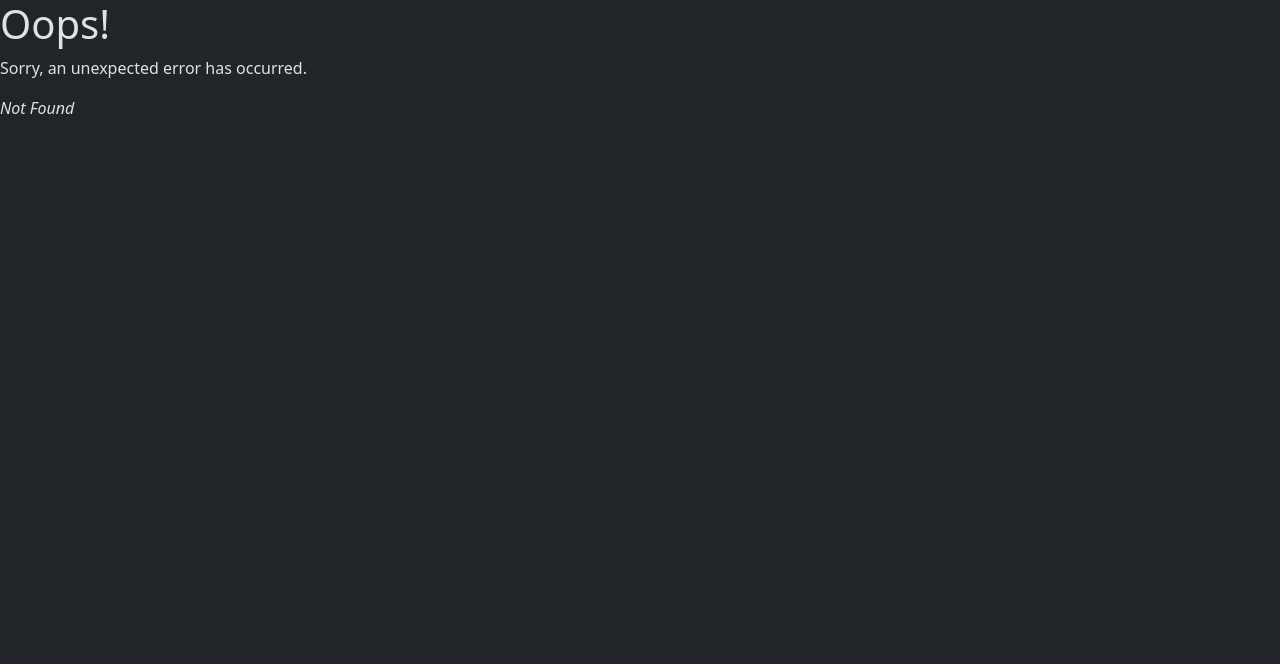
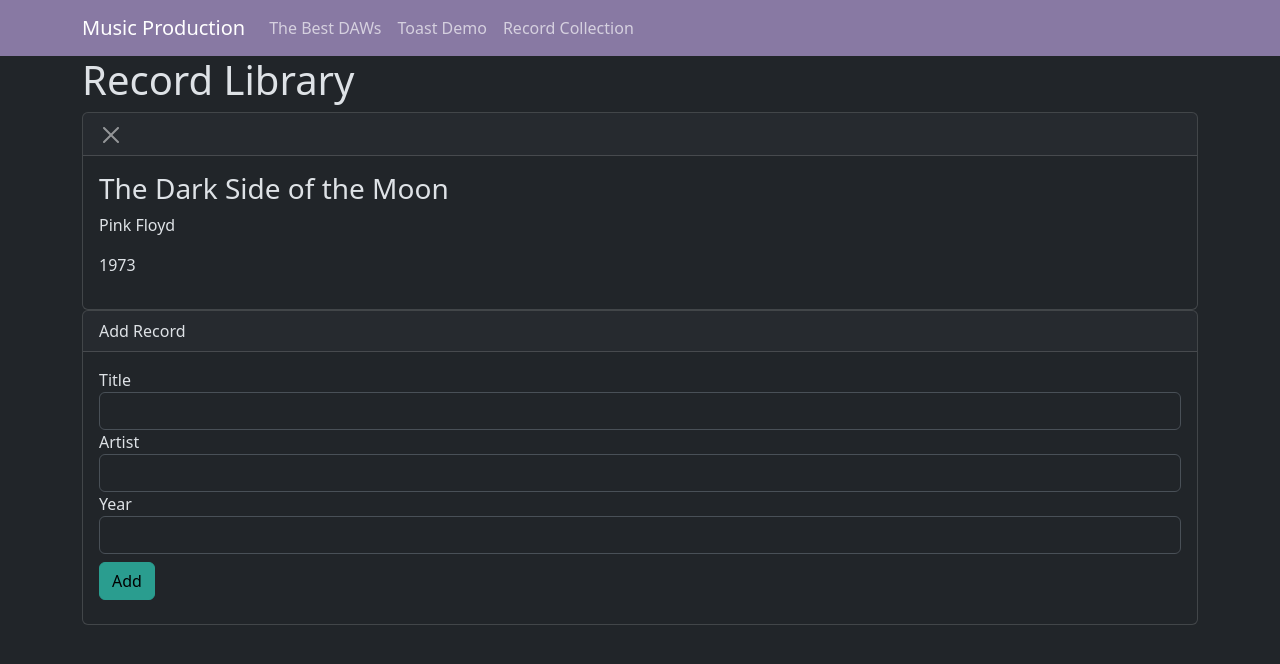
Before and after one commit to mickelson-classroom/hobby-manager-Cwighty, a React (Vite) app: page /records in a window 1280 px wide. Before the commit this address had no page. Shown: the top 664 px of the page. Built offline with nearby package versions, Linux system fonts and the light colour scheme.

Commit message:
start of records

```diff
--- a/src/App.tsx
+++ b/src/App.tsx
@@ -4,6 +4,7 @@
 import { DawContext, DawProvider } from "./context/dawContext";
 import { ToastProvider } from "./context/toastContext";
 import { ToastList } from "./components/ToastList/ToastList";
+import { RecordProvider } from "./context/recordContext";
 
 const App = () => {
   return (
@@ -13,7 +14,9 @@
         <div className="container">
           <ErrorBoundary>
             <DawProvider>
+              <RecordProvider>
               <Outlet />
+              </RecordProvider>
             </DawProvider>
           </ErrorBoundary>
         </div>
--- /dev/null
+++ b/src/context/recordContext.tsx
@@ -0,0 +1,68 @@
+import { createContext, useEffect, useState } from "react";
+import { MusicRecord, RecordContextType } from "../@types/musicRecord";
+
+const recordKey = 'storedRecords';
+
+const saveToLocalStorage = (records: MusicRecord[]) => {
+    const stringified = JSON.stringify(records);
+    localStorage.setItem(recordKey, stringified);
+}
+
+const readFromLocalStorage = (): MusicRecord[] => {
+    const stringified = localStorage.getItem(recordKey);
+    if (stringified === null) {
+        return [{
+            id: 1,
+            title: "The Dark Side of the Moon",
+            artist: "Pink Floyd",
+            year: 1973,
+        }];
+    }
+    return JSON.parse(stringified);
+}
+
+export const RecordContext = createContext<RecordContextType | null>(null);
+
+export const RecordProvider = ({ children }: { children: React.ReactNode }) => {
+    const [records, setRecords] = useState<MusicRecord[]>(readFromLocalStorage());
+
+    useEffect(() => {
+        const recordsFromStorage = readFromLocalStorage();
+        setRecords(recordsFromStorage);
+    }, []);
+
+    useEffect(() => {
+        const handler = setTimeout(() => {
+            saveToLocalStorage(records);
+        }, 1000);
+        return () => {
+            clearTimeout(handler);
+        }
+    }, [records]);
+
+    const addRecord = (newRecord: MusicRecord) => {
+        const id = Math.max(...records.map((record) => record.id)) + 1;
+        newRecord.id = id;
+
+        const newRecords = [...records, newRecord];
+        setRecords(newRecords);
+    };
+
+    const updateRecord = (updatedRecord: MusicRecord) => {
+        setRecords(
+            (oldRecords) =>
+                oldRecords.map((record) =>
+                    record.id === updatedRecord.id ? updatedRecord : record
+                ));
+    };
+
+    const deleteRecord = (id: number) => {
+        setRecords((oldRecords) => oldRecords.filter((record) => record.id !== id));
+    };
+
+    return (
+        <RecordContext.Provider value={{ records, addRecord, updateRecord, deleteRecord }}>
+            {children}
+        </RecordContext.Provider>
+    );
+}
--- a/src/main.tsx
+++ b/src/main.tsx
@@ -10,6 +10,7 @@
 import { DawDetail } from "./routes/daws/DawDetail";
 import { DawsList } from "./routes/daws/DawsList";
 import { ToastsDemo } from "./routes/toasts/ToastsDemo";
+import { RecordLibrary } from "./routes/records/RecordLibrary";
 
 const router = createBrowserRouter([
   {
@@ -27,6 +28,7 @@
       },
       { path: "daw/:dawId", element: <DawDetail /> },
       { path: "toasts", element: <ToastsDemo /> },
+      {path: "records", element: <RecordLibrary />},
     ],
   },
 ]);
--- /dev/null
+++ b/src/routes/records/RecordItem.tsx
@@ -0,0 +1,22 @@
+import { MusicRecord } from "../../@types/musicRecord";
+
+export const RecordItem = ({
+  record,
+  onRemove,
+}: {
+  record: MusicRecord;
+  onRemove: () => void;
+}) => {
+  return (
+    <div className="card">
+      <div className="card-header">
+        <button className="btn btn-close" onClick={onRemove} />
+      </div>
+      <div className="card-body">
+        <h3>{record.title}</h3>
+        <p>{record.artist}</p>
+        <p>{record.year}</p>
+      </div>
+    </div>
+  );
+};
--- /dev/null
+++ b/src/routes/records/RecordLibrary.tsx
@@ -0,0 +1,45 @@
+import { useContext } from "react";
+import { RecordContext } from "../../context/recordContext";
+import { RecordContextType } from "../../@types/musicRecord";
+import { RecordItem } from "./RecordItem";
+
+export const RecordLibrary = () => {
+  const { records, deleteRecord } = useContext(
+    RecordContext
+  ) as RecordContextType;
+  return (
+    <div>
+      <h1>Record Library</h1>
+      {records.map((record) => (
+        <div>
+          <RecordItem
+            key={record.id}
+            record={record}
+            onRemove={() => deleteRecord(record.id)}
+          />
+        </div>
+      ))}
+
+      <div className="card">
+        <div className="card-header">Add Record</div>
+        <div className="card-body">
+          <form>
+            <div className="form-group">
+              <label htmlFor="title">Title</label>
+              <input type="text" id="title" className="form-control" />
+            </div>
+            <div className="form-group">
+              <label htmlFor="artist">Artist</label>
+              <input type="text" id="artist" className="form-control" />
+            </div>
+            <div className="form-group">
+              <label htmlFor="year">Year</label>
+              <input type="text" id="year" className="form-control" />
+            </div>
+            <button className="btn btn-primary my-2">Add</button>
+          </form>
+        </div>
+      </div>
+    </div>
+  );
+};
--- a/src/shared/navbar.tsx
+++ b/src/shared/navbar.tsx
@@ -31,6 +31,11 @@
                 Toast Demo
               </Link>
             </li>
+            <li className="nav-item">
+              <Link className="nav-link" to="/records">
+                Record Collection
+              </Link>
+            </li>
           </ul>
         </div>
       </div>
```
Also changed, not shown: src/@types/musicRecord.d.ts (added, +13 -0 lines).
